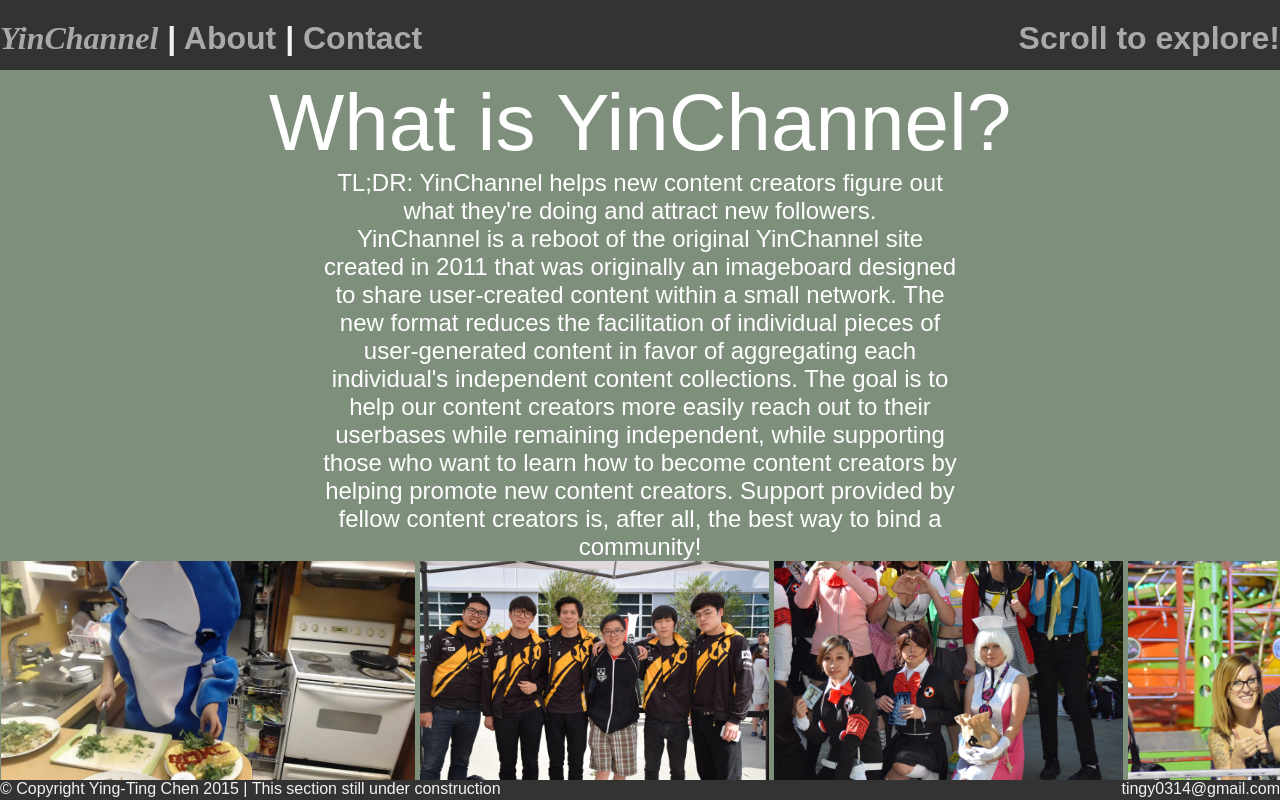
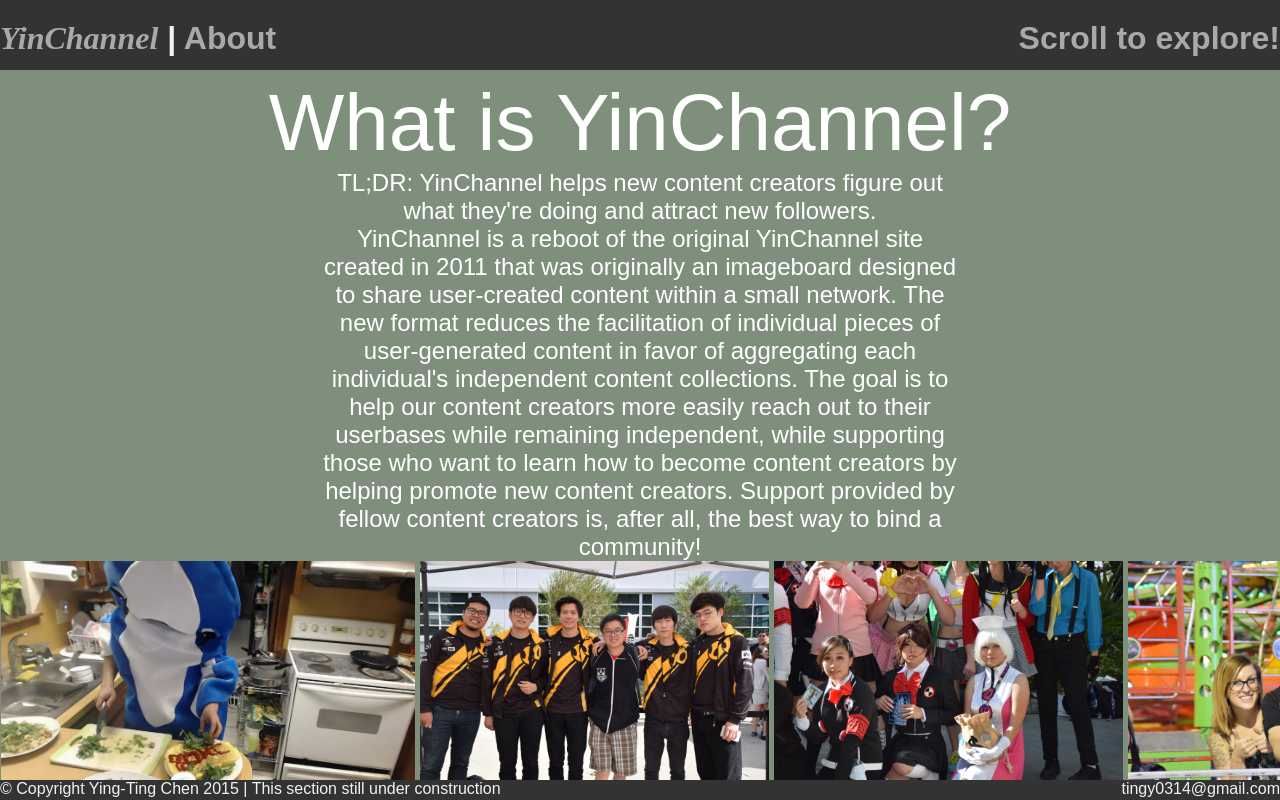
Before and after one commit to tingalicious/YinChannel, a website: page fullpage.js/site/about.html in a window 1280 px wide. Drawn offline with nearby package versions, Linux system fonts and the light colour scheme.

Commit message:
Update about.html
removed contact link from about page

```diff
--- a/fullpage.js/site/about.html
+++ b/fullpage.js/site/about.html
@@ -232,7 +232,7 @@
 <body>
 
 <div id="header">
-<p><b><i><font face="Times New Roman Bold"><a href="index.html" title="home">YinChannel</a></font></i> | <a href="about.html" title="about">About</a> | <a href="mailto:tingy0314@gmail.com">Contact</a><span style="Float:right; color:#a9a9a9">Scroll to explore!</span></b></p>
+<p><b><i><font face="Times New Roman Bold"><a href="index.html" title="home">YinChannel</a></font></i> | <a href="about.html" title="about">About</a><span style="Float:right; color:#a9a9a9">Scroll to explore!</span></b></p>
 </div>
 <div id="fullpage">
 	<div class="section " id="section0">
```
